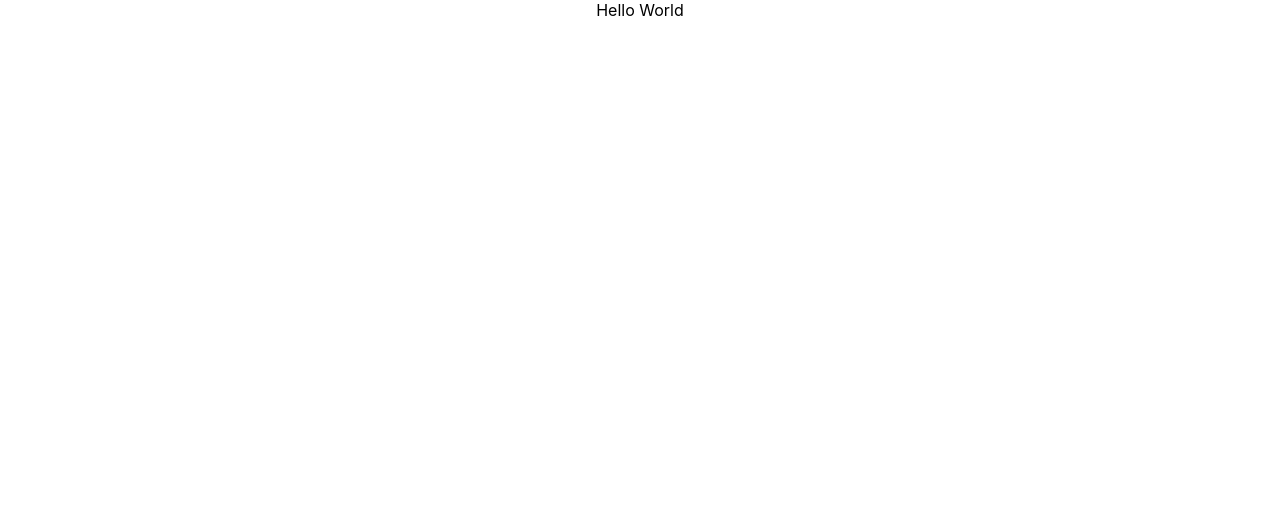
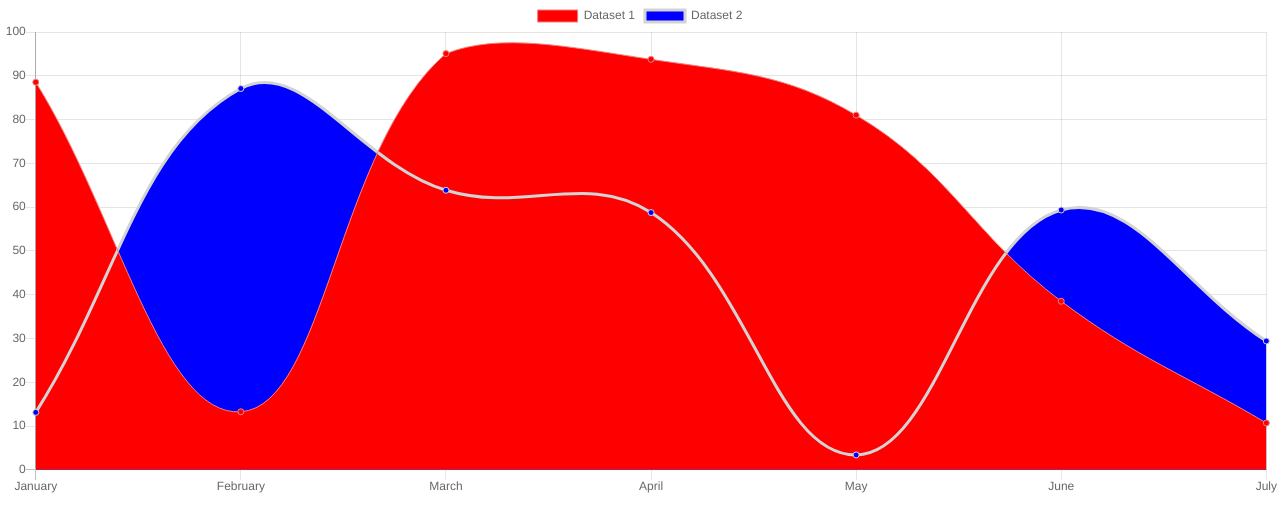
Before and after one commit to CEN3031-Team-6-LLC/project-ui, a React (Create React App) app: page / in a window 1280 px wide. Shown: the top 532 px of the page. Built offline with nearby package versions, Linux system fonts and the light colour scheme.

Commit message:
ChartJS sample

```diff
--- a/package.json
+++ b/package.json
@@ -7,7 +7,9 @@
     "@types/node": "12.7.5",
     "@types/react": "16.9.2",
     "@types/react-dom": "16.9.0",
+    "chart.js": "^2.9.2",
     "react": "^16.9.0",
+    "react-chartjs-2": "^2.8.0",
     "react-dom": "^16.9.0",
     "react-scripts": "3.1.1",
     "typescript": "3.6.3"
--- a/src/App.js
+++ b/src/App.js
@@ -1,8 +1,63 @@
 import React from "react";
 import "./App.css";
+import * as ChartJS from "react-chartjs-2";
+
+const randomScalingFactor = () => {
+  return Math.random() * 100;
+};
+
+var horizontalBarChartData = {
+  labels: ["January", "February", "March", "April", "May", "June", "July"],
+  datasets: [
+    {
+      label: "Dataset 1",
+      backgroundColor: "red",
+      borderColor: "lightcoral",
+      borderWidth: 1,
+      data: [
+        randomScalingFactor(),
+        randomScalingFactor(),
+        randomScalingFactor(),
+        randomScalingFactor(),
+        randomScalingFactor(),
+        randomScalingFactor(),
+        randomScalingFactor()
+      ]
+    },
+    {
+      label: "Dataset 2",
+      backgroundColor: "blue",
+      borderColor: "lightgrey",
+      data: [
+        randomScalingFactor(),
+        randomScalingFactor(),
+        randomScalingFactor(),
+        randomScalingFactor(),
+        randomScalingFactor(),
+        randomScalingFactor(),
+        randomScalingFactor()
+      ]
+    }
+  ]
+};
 
 const App = props => {
-  return <div className="App">Hello World</div>;
+  const dummyRef = React.useRef(null);
+
+  React.useEffect(() => {
+    console.log(dummyRef.current.chartInstance.data);
+  });
+  return (
+    <div className="App">
+      <ChartJS.Line
+        ref={dummyRef}
+        data={horizontalBarChartData}
+        width={100}
+        height={500}
+        options={{ maintainAspectRatio: false }}
+      />
+    </div>
+  );
 };
 
 export default App;
```
Also changed, not shown: 1 other file (tests, documents, lock files or other folders).
